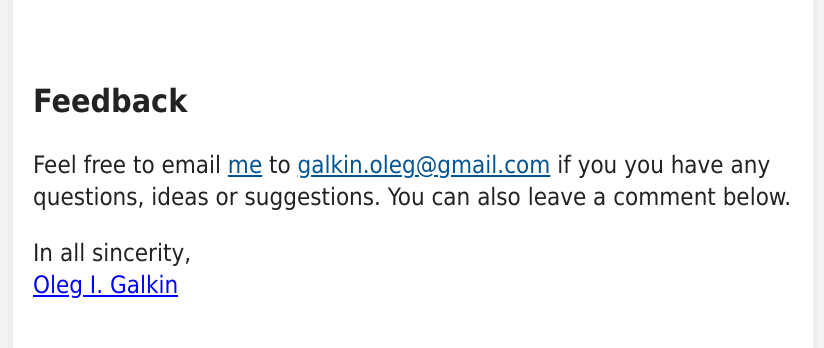
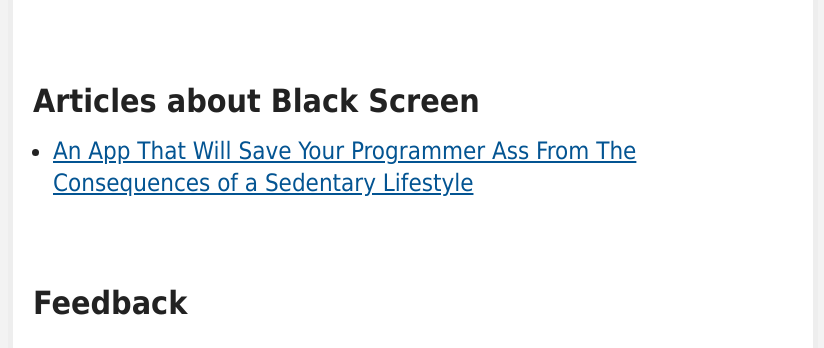
Before and after one commit to blackscreenapp/blackscreenapp.github.io, a plain HTML site: page index.html in a window 1280 px wide. Shown: the part 8953-9301 px from the top of the page, without its empty margins (227-1051 px from the left). Drawn offline with Linux system fonts and the light colour scheme; a script that the page names is missing.

Commit message:
Articles about Black Screen

```diff
--- a/index.html
+++ b/index.html
@@ -168,6 +168,11 @@ var premise_theme_images_url = 'index-6.html';
 <p>For some laptops, it can be a bit more difficult. You will have to go to BIOS and change one setting there. Do not freak out! It&#8217;s easier than you think.</p>
 <p>Anyway, if you have problems with that, feel free to email <a href="https://about.me/oleggalkin">me</a> your laptop/keyboard model. I&#8217;ll google it for you 🙂</p>
 <p>&nbsp;</p>
+<h2>Articles about Black Screen</h2>
+<ul>
+<li><a href="https://oleggalkin.medium.com/a-tool-that-will-save-your-programmers-ass-from-a-sedentary-lifestyle-deeb6e1b4bcb" target="_blank">An App That Will Save Your Programmer Ass From The Consequences of a Sedentary Lifestyle</a>
+</ul>
+<p>&nbsp;</p>
 <h2>Feedback</h2>
 <p>Feel free to email <a href="https://about.me/oleggalkin">me</a> to <a href="mailto:galkin.oleg@gmail.com">galkin.oleg@gmail.com</a> if you you have any questions, ideas or suggestions. You can also leave a comment below.</p>
 <p>In all sincerity,<br />
```
